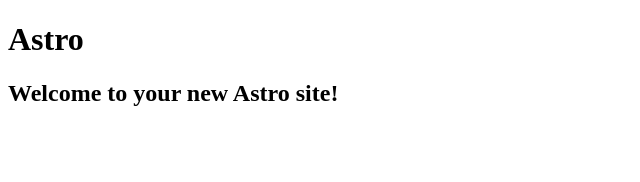
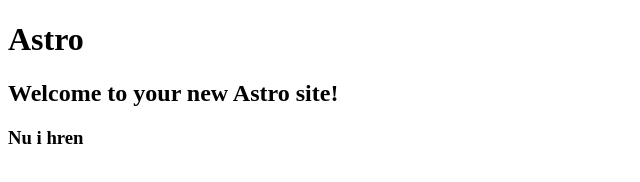
Before and after one commit to grimreap1-dev/astro-tutor-rep, an Astro site: page / in a window 1280 px wide. Shown: the full height of the page, 0-640 px from the left. Built offline with nearby package versions, Linux system fonts and the light colour scheme; Astro itself is replaced by a stand-in of ours.

Commit message:
Update website

```diff
--- a/src/pages/index.astro
+++ b/src/pages/index.astro
@@ -13,5 +13,6 @@
 	<body>
 		<h1>Astro</h1>
 		<h2>Welcome to your new Astro site!</h2>
+		<h3>Nu i hren</h3>
 	</body>
 </html>
```
